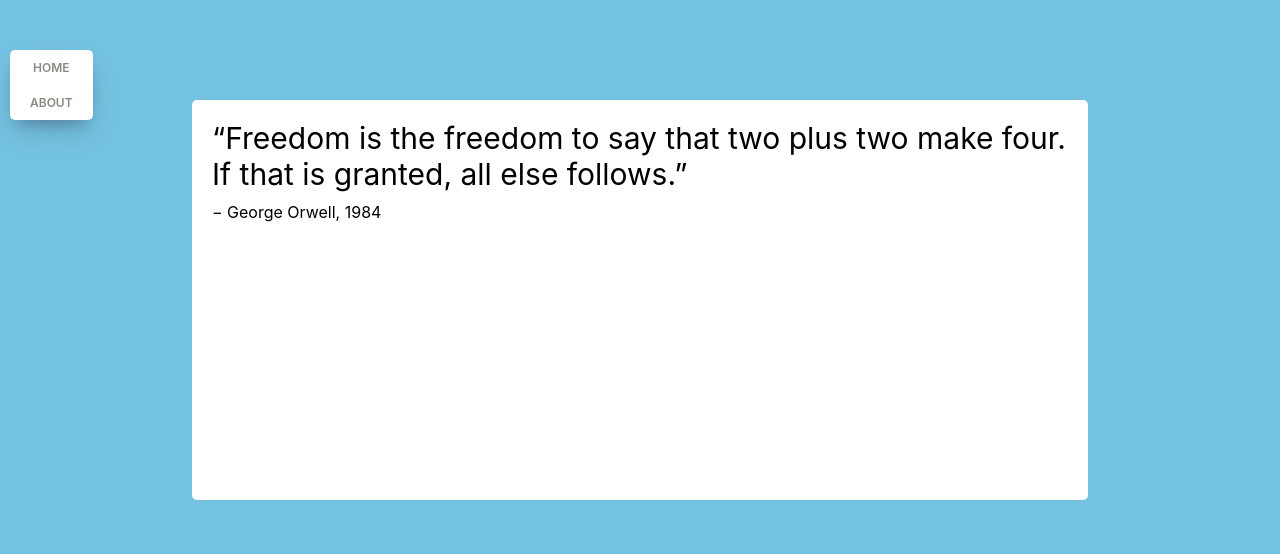
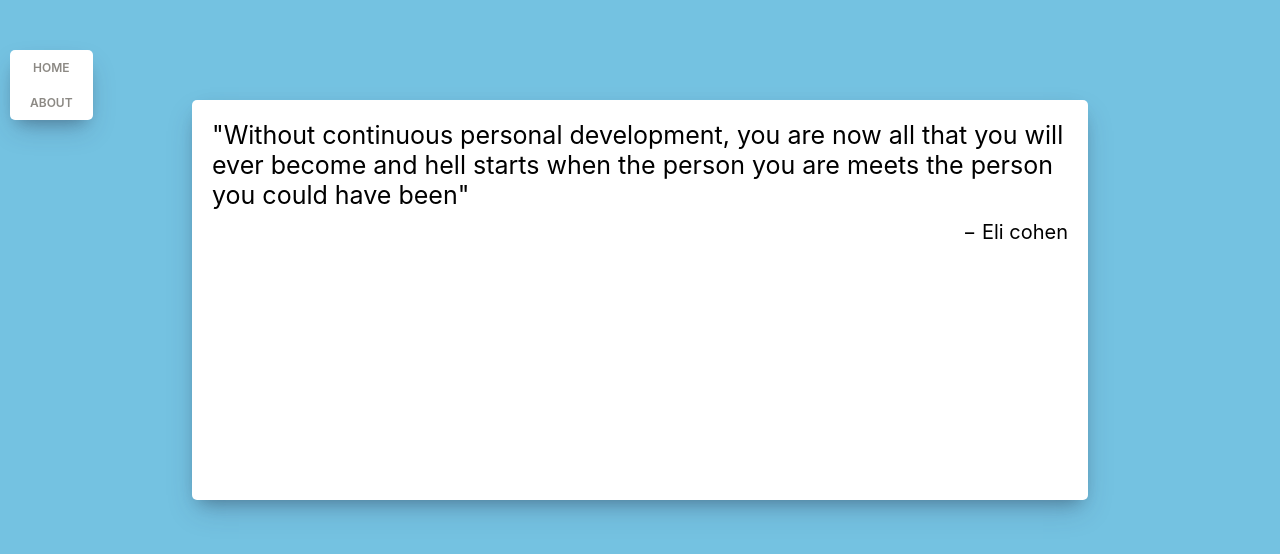
Before and after one commit to leyuri/MovieApp, a React (Create React App) app: page /#/about in a window 1280 px wide. Shown: the top 554 px of the page. Built offline with nearby package versions, Linux system fonts and the light colour scheme.

Commit message:
Change CSS

```diff
--- /dev/null
+++ b/src/App.css
@@ -0,0 +1,12 @@
+* {
+    box-sizing: border-box;
+  }
+
+  body {
+    margin: 0;
+    padding: 0;
+    font-family: -apple-system, BlinkMacSystemFont, "Segoe UI", Roboto, Oxygen,
+      Ubuntu, Cantarell, "Open Sans", "Helvetica Neue", sans-serif;
+    background-color: #eff3f7;
+    height: 100%;
+  }
--- a/src/routes/About.css
+++ b/src/routes/About.css
@@ -1,8 +1,8 @@
 .about__container {
-    /* box-shadow:
+    box-shadow:
     0 13px 27px -5px rgba(50, 50, 93, 0.25),
       0 8px 16px -8px rgba(0, 0, 0, 0.3),
-      0 -6px 16px -6px rgba(0, 0, 0, 0.025); */
+      0 -6px 16px -6px rgba(0, 0, 0, 0.025);
     padding: 20px;
     border-radius: 5px;
     background-color: white;
@@ -14,10 +14,14 @@
   }
 
   .about__container span:first-child {
-    font-size: 30px;
+    font-size: 25px;
   }
 
   .about__container span:last-child {
     display: block;
     margin-top: 10px;
+    font-size: 20px;
+    text-align: right;
+
+
   }
--- a/src/routes/About.js
+++ b/src/routes/About.js
@@ -5,10 +5,16 @@ function About() {
   return (
     <div className="about__container">
       <span>
-        “Freedom is the freedom to say that two plus two make four. If that is
-        granted, all else follows.”
+      "Without continuous personal development, you are now all that you will ever become and hell starts when the person you are meets the person you could have been"
       </span>
-      <span>− George Orwell, 1984</span>
+      <span>− Eli cohen</span>
+{/*
+      <span>
+      "Working hard for something we don't care about is called stressed, working hard for something we love is called passion."
+      </span>
+      <span>- Simon Sinek</span> */}
+
+
     </div>
   );
 }
```
Also changed, not shown: src/components/Movie.css (indentation only).
